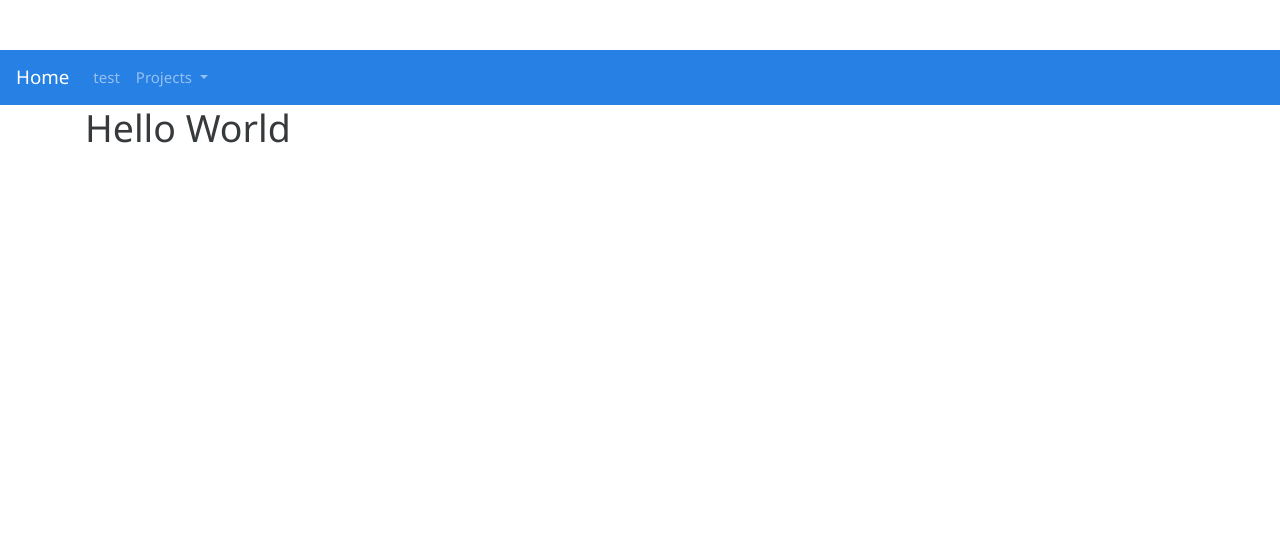
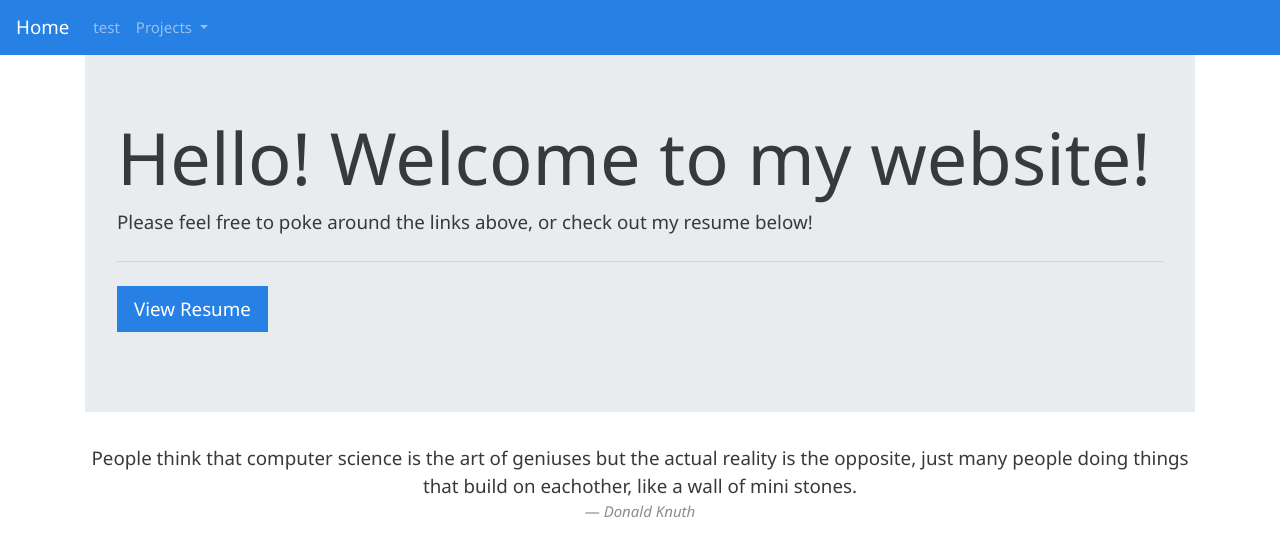
Before and after one commit to ryan-shah/ryan-shah.github.io, a Jekyll site: the page built from index.html, in a window 1280 px wide. Shown: the top 557 px of the page. Built offline with Jekyll 4.4.1, drawn with Linux system fonts in a browser that asks for light colours.

Commit message:
changes to nav + index

```diff
--- a/_layouts/default.html
+++ b/_layouts/default.html
@@ -6,7 +6,7 @@
 	<meta name="viewport" content="width=device-width, initial-scale=1, shrink-to-fit=no">
 </head>
 <body>
-<nav class="navbar sticky-top navbar-expand-lg navbar-dark bg-primary">
+<nav class="navbar fixed-top navbar-expand-lg navbar-dark bg-primary">
 	<a class="navbar-brand" href="/">Home</a>
 	<button class="navbar-toggler" type="button" data-toggle="collapse" data-target="#navbarColor01" aria-controls="navbarColor01" aria-expanded="false" aria-label="Toggle navigation">
 		<span class="navbar-toggler-icon"></span>
--- a/index.html
+++ b/index.html
@@ -2,4 +2,13 @@
 layout: default
 title: Hello World
 ---
-<h1>Hello World</h1>
+<div class="jumbotron">
+	<h1 class="display-3">Hello! Welcome to my website!</h1>
+	<p class="lead">Please feel free to poke around the links above, or check out my resume below!</p>
+	<hr class="my-4">
+	<p class="lead"> <a class="btn btn-primary btn-lg" href="https://docs.google.com/document/d/1Ep1NquzTNyqNSQNXamjFSTmcywhIwhN0Z9Pt46_uxTw/edit?usp=sharing" role="button">View Resume</a></p>
+</div>
+<blockquote class="blockquote text-center">
+	<p class="mb-0">People think that computer science is the art of geniuses but the actual reality is the opposite, just many people doing things that build on eachother, like a wall of mini stones.</p>
+	<footer class="blockquote-footer"><cite title="author">Donald Knuth</cite></footer>
+</blockquote>
```
